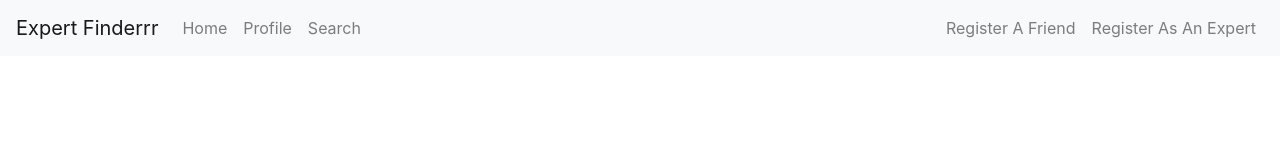
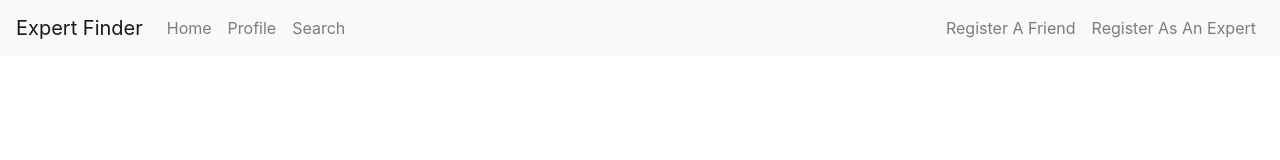
Before and after one commit to steve-ochoa/osu_cs_361_longbourn, a React (Create React App) app in the folder client/: page / in a window 1280 px wide. Shown: the top 160 px of the page. Built offline with nearby package versions, Linux system fonts and the light colour scheme.

Commit message:
Very minor spelling correction
Very minor spelling correction

```diff
--- a/client/src/components/Navbar.js
+++ b/client/src/components/Navbar.js
@@ -5,7 +5,7 @@ export default function NavBar() {
   return (
     <>
       <Navbar bg="light" expand="lg">
-        <Navbar.Brand href="/">Expert Finderrr</Navbar.Brand>
+        <Navbar.Brand href="/">Expert Finder</Navbar.Brand>
         <Navbar.Toggle aria-controls="basic-navbar-nav" />
         <Navbar.Collapse id="basic-navbar-nav">
           <Nav className="mr-auto">
```
